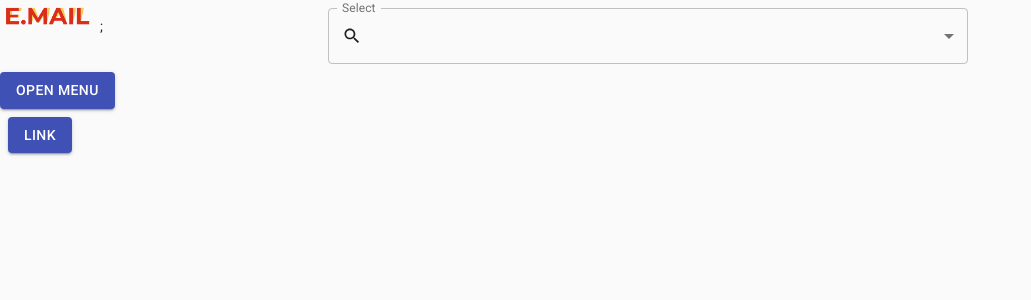
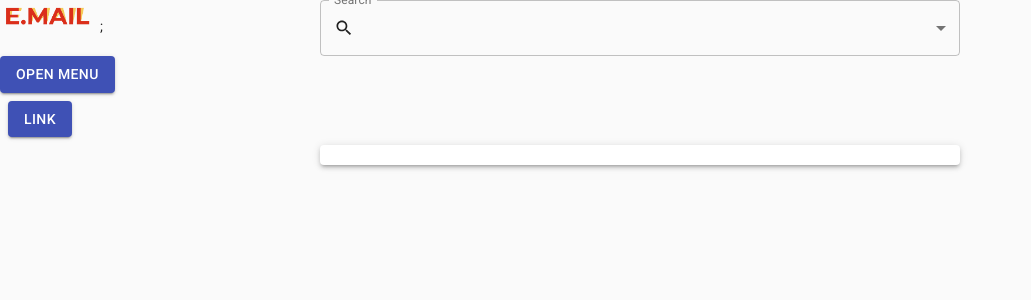
Before and after one commit to eddiecastro/ER, a React (Create React App) app: page / in a window 1280 px wide. Shown: the top 300 px of the page, without its empty margins (0-1031 px from the left). Built offline with nearby package versions, Linux system fonts and the light colour scheme.

Commit message:
paper in place for mapping through email.json files

```diff
--- a/src/App.css
+++ b/src/App.css
@@ -4,6 +4,12 @@
 
 .MuiTextField-root {
   width: 100% !important;
+  margin: auto !important;
+}
+
+#emailPaper {
+  height: 20px;
+  width: 100%;
 }
 
 #logoImage {
--- a/src/App.js
+++ b/src/App.js
@@ -2,6 +2,7 @@ import React from 'react';
 import CssBaseline from '@material-ui/core/CssBaseline';
 import SideNavbar from './components/SideNavbar.jsx';
 import TopNavbar from './components/TopNavbar.jsx';
+import EmailDisplay from './components/EmailDisplay.jsx';
 import './App.css';
 
 function App() {
@@ -10,6 +11,7 @@ function App() {
       <CssBaseline />
       <TopNavbar />
       <SideNavbar />
+      <EmailDisplay />
     </React.Fragment>
   );
 }
--- /dev/null
+++ b/src/components/EmailDisplay.jsx
@@ -0,0 +1,19 @@
+import React from "react";
+import Paper from "@material-ui/core/Paper";
+import Grid from "@material-ui/core/Grid";
+import Tabs from "@material-ui/core/Tabs";
+import "../App.css";
+
+const EmailDisplay = () => {
+  return (
+    <Grid container>
+      <Grid item xs={3}></Grid>
+      <Grid item xs={6}>
+        <Paper id="emailPaper" elevation={3} centered={true} />
+      </Grid>
+      <Grid item xs={3}></Grid>
+    </Grid>
+  );
+};
+
+export default EmailDisplay;
--- a/src/components/SearchBar.jsx
+++ b/src/components/SearchBar.jsx
@@ -2,7 +2,6 @@ import React from "react";
 import { makeStyles } from "@material-ui/core/styles";
 import SearchIcon from "@material-ui/icons/Search";
 import TextField from "@material-ui/core/TextField";
-import MenuItem from "@material-ui/core/MenuItem";
 import InputAdornment from "@material-ui/core/InputAdornment";
 import '../App.css';
 
@@ -23,7 +22,7 @@ const SearchBar = () => {
       <TextField
         id="outlined-select-currency"
         select
-        label="Select"
+        label="Search"
         variant="outlined"
         InputProps={{
           startAdornment: (
--- a/src/components/TopNavbar.jsx
+++ b/src/components/TopNavbar.jsx
@@ -1,27 +1,10 @@
 import React from "react";
-import { makeStyles } from "@material-ui/core/styles";
 import Grid from "@material-ui/core/Grid";
 import logo from "../images/E.MailLogo.png";
 import SearchBar from "./SearchBar";
 import "../App.css";
 
-const useStyles = makeStyles((theme) => ({
-  root: {
-    flexGrow: 1,
-    "& > *": {
-      margin: theme.spacing(1),
-      width: "25ch",
-    },
-  },
-  paper: {
-    padding: theme.spacing(2),
-    textAlign: "center",
-    color: theme.palette.text.secondary,
-  },
-}));
-
 const TopNavbar = () => {
-  const classes = useStyles();
 
   return (
     <Grid container>
```
